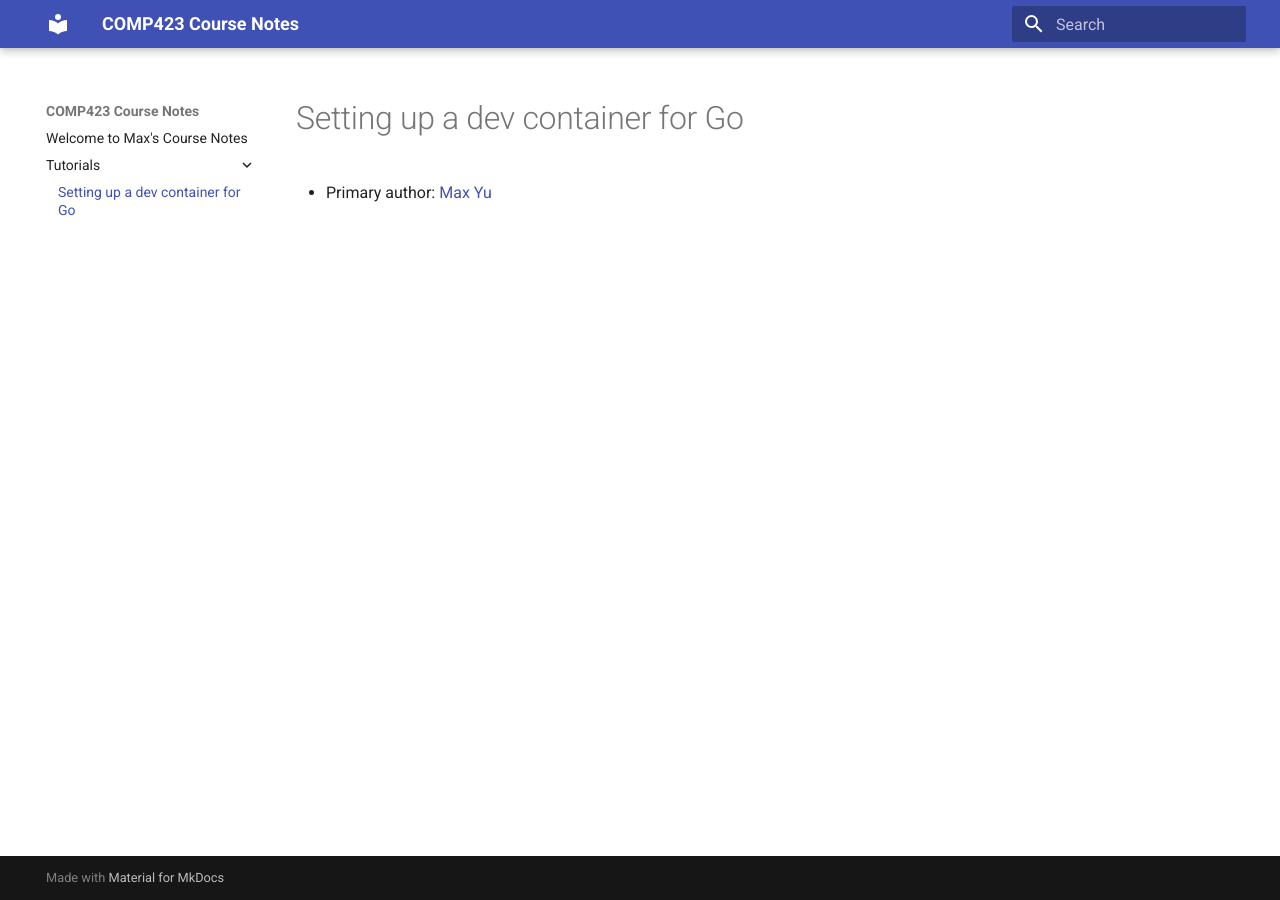
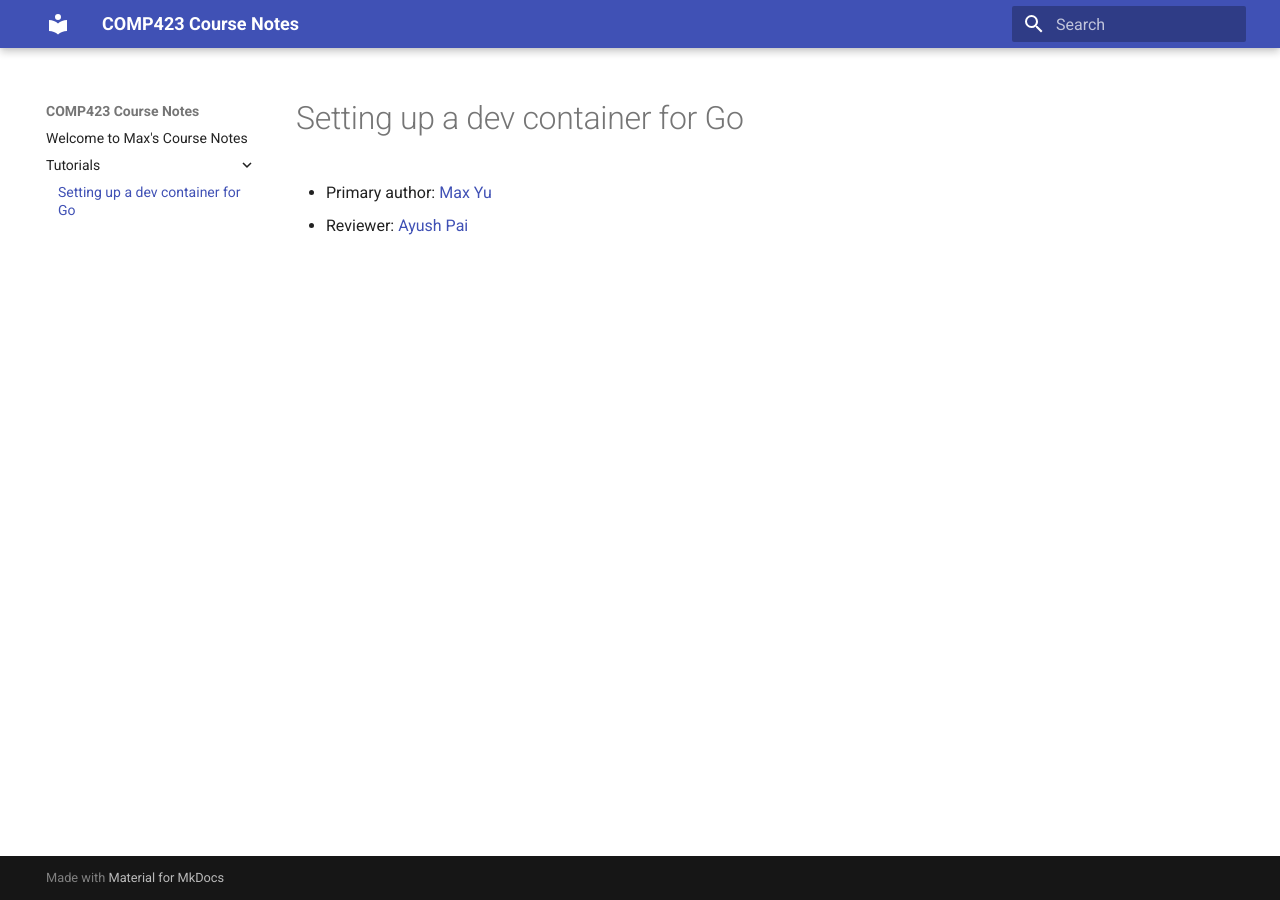
Before and after one commit to myu123/comp423-course-notes, an MkDocs documentation site: the page built from docs/tutorials/go-setup.md, in a window 1280 px wide. Built offline with MkDocs 1.6.1 and Material for MkDocs 9.7.7, drawn with Linux system fonts in a browser that asks for light colours.

Commit message:
Ayush Pai made these changes

```diff
--- a/docs/tutorials/go-setup.md
+++ b/docs/tutorials/go-setup.md
@@ -1,3 +1,4 @@
 # Setting up a dev container for Go
 
 * Primary author: [Max Yu](https://github.com/myu123)
+* Reviewer: [Ayush Pai](https://github.com/ayushTheunc)
```
Also changed, not shown: 1 other file.
